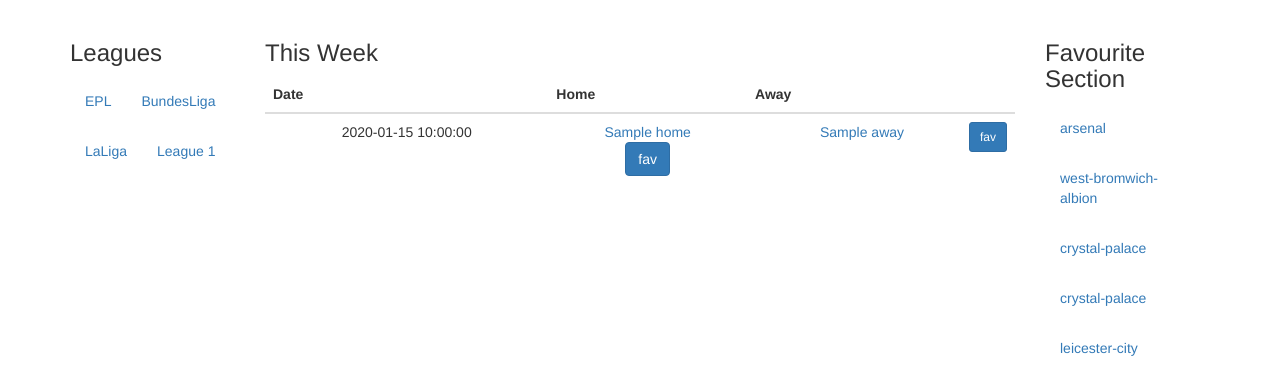
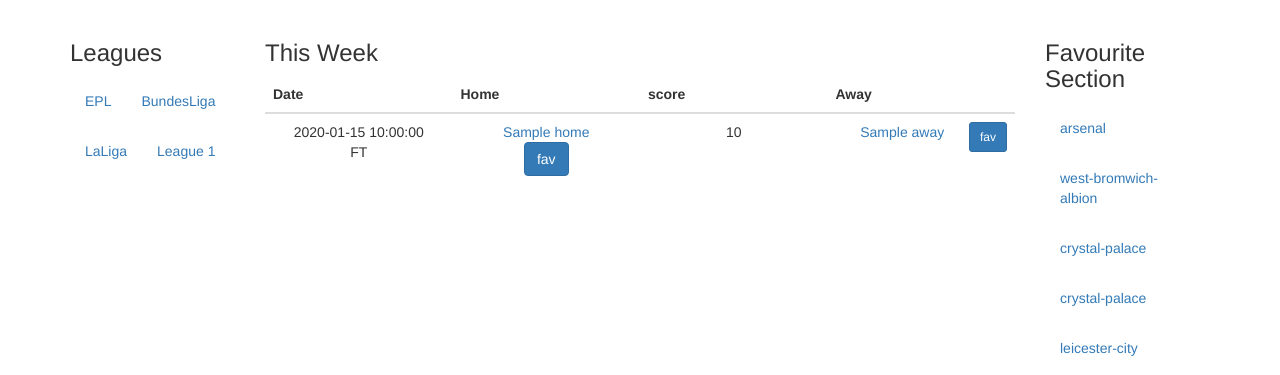
Before and after one commit to petersoleeh/GameTime, a Flask app: template app/templates/index.html in a window 1280 px wide. Shown: the part 52-427 px from the top of the page. Run offline with Flask 2, Linux system fonts and the light colour scheme; data comes from the database, SQL or seed files in the repository; both versions use the stored data as it was after the commit; the template is opened without the code that fills it: values that come from a table or form of the project are taken from there, most other values are stand-ins (such as "Sample title", 1, 10 or a date in 2020); some libraries are stand-ins or nearby versions.

Commit message:
add status and time for each match

```diff
--- a/app/models.py
+++ b/app/models.py
@@ -41,12 +41,14 @@ class Match:
     match class to define match objects
     '''
 
-    def __init__(self,home,home_id,away,away_id,date):
+    def __init__(self,home,home_id,away,away_id,date,score,status):
         self.home=home
         self.home_id=home_id
         self.away=away
         self.away_id=away_id
         self.date=date
+        self.score=score
+        self.status=status
 
 class League:
     '''
--- a/app/static/css/index.css
+++ b/app/static/css/index.css
@@ -10,3 +10,6 @@
 #error{
   color: red;
 }
+th{
+  width: 10%;
+}
--- a/app/templates/index.html
+++ b/app/templates/index.html
@@ -22,14 +22,18 @@
             <tr>
               <th>Date</th>
               <th>Home</th>
+              <th>score</th>
+
               <th>Away</th>
             </tr>
           </thead>
           <tbody>
             {% for fixture in week_fixture %}
             <tr>
-              <td>{{fixture.date}}</td>
+              <td>{{fixture.date}}<br>{{fixture.status}}</td>
               <td><a href="/team/{{fixture.home_id}}">{{fixture.home}}<form action="" method="post"><button class="btn btn-primary"type="submit" name="add_f" value="{{fixture.home_id}}">fav</button></form></td>
+                <td>{{fixture.score}}</td>
+
               <td><a href="/team/{{fixture.away_id}}">{{fixture.away}}</a> <span class="away"><a class="btn btn-primary btn-sm"href="#">fav</a></span></td>
             </tr>
             {% endfor %}
```
Also changed, not shown: app/request.py (+7 -4 lines), app/templates/team.html (+5 -2 lines), app/game_time.db.
